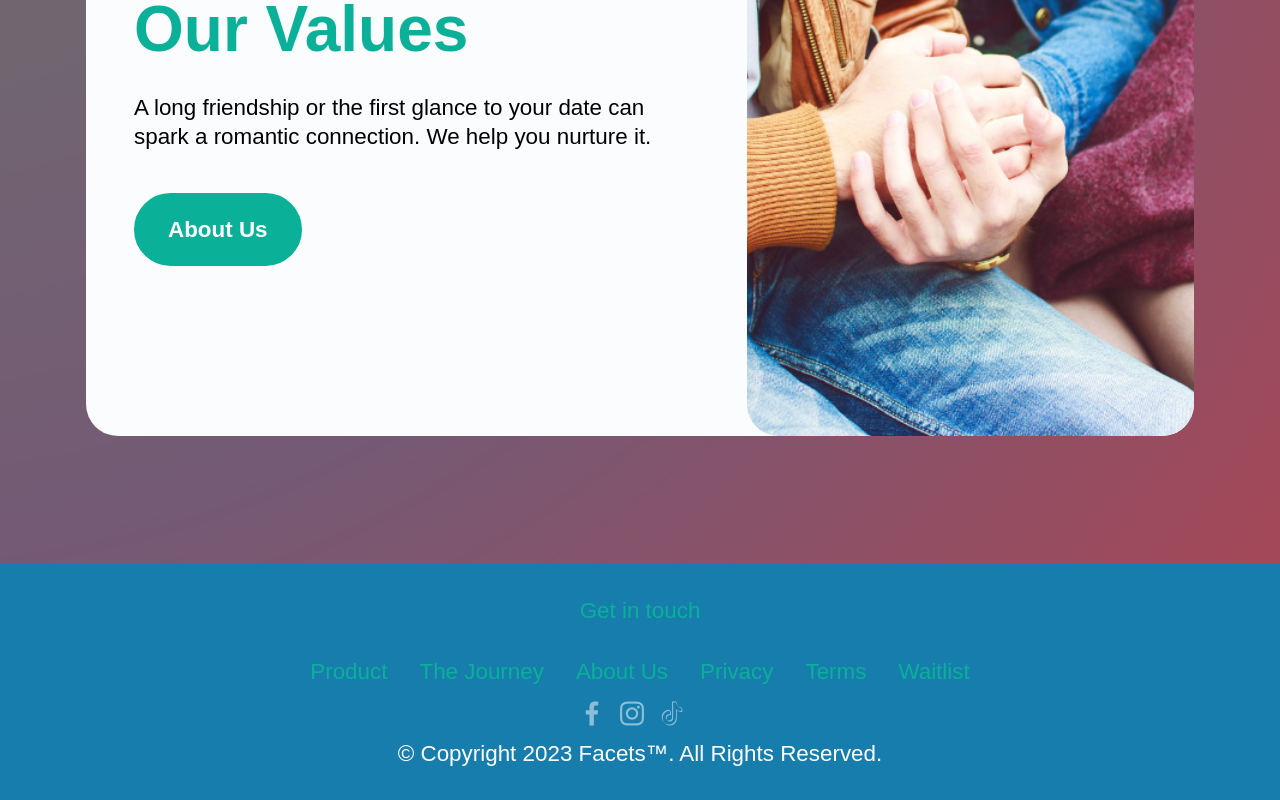
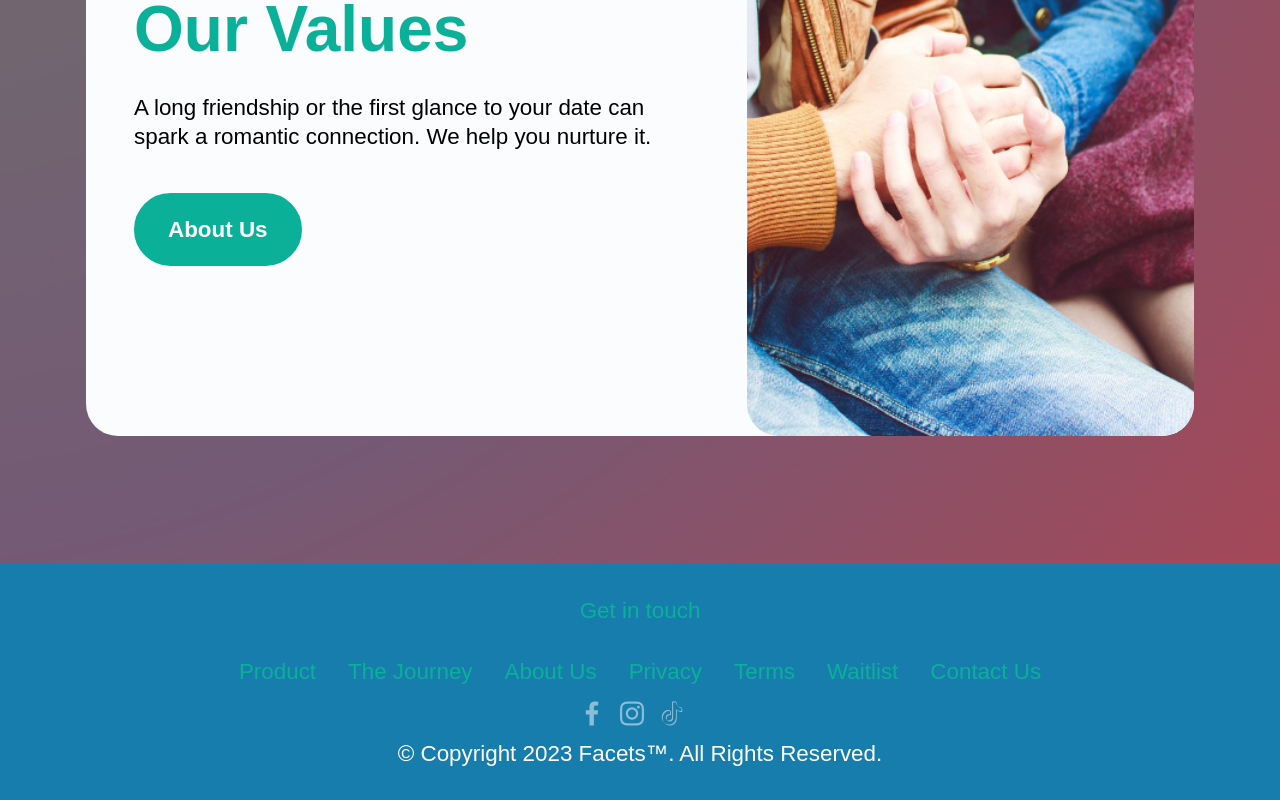
Before and after one commit to scoopgroupinc/next-facets-website, a Next.js app: page / in a window 1280 px wide. Shown: the part 4649-5449 px from the top of the page. Built offline with nearby package versions, Linux system fonts and the light colour scheme.

Commit message:
Added Contact Us in footer

```diff
--- a/app/components/Footer.tsx
+++ b/app/components/Footer.tsx
@@ -40,6 +40,11 @@ function Footer() {
                   Waitlist
                 </Link>
               </li>
+              <li className="foot-menu-item mbr-fonts-style display-7">
+                <Link href="mailto:support@facets.one" className="text-primary">
+                  Contact Us
+                </Link>
+              </li>
             </ul>
           </div>
           <div className="row social-row">
```
